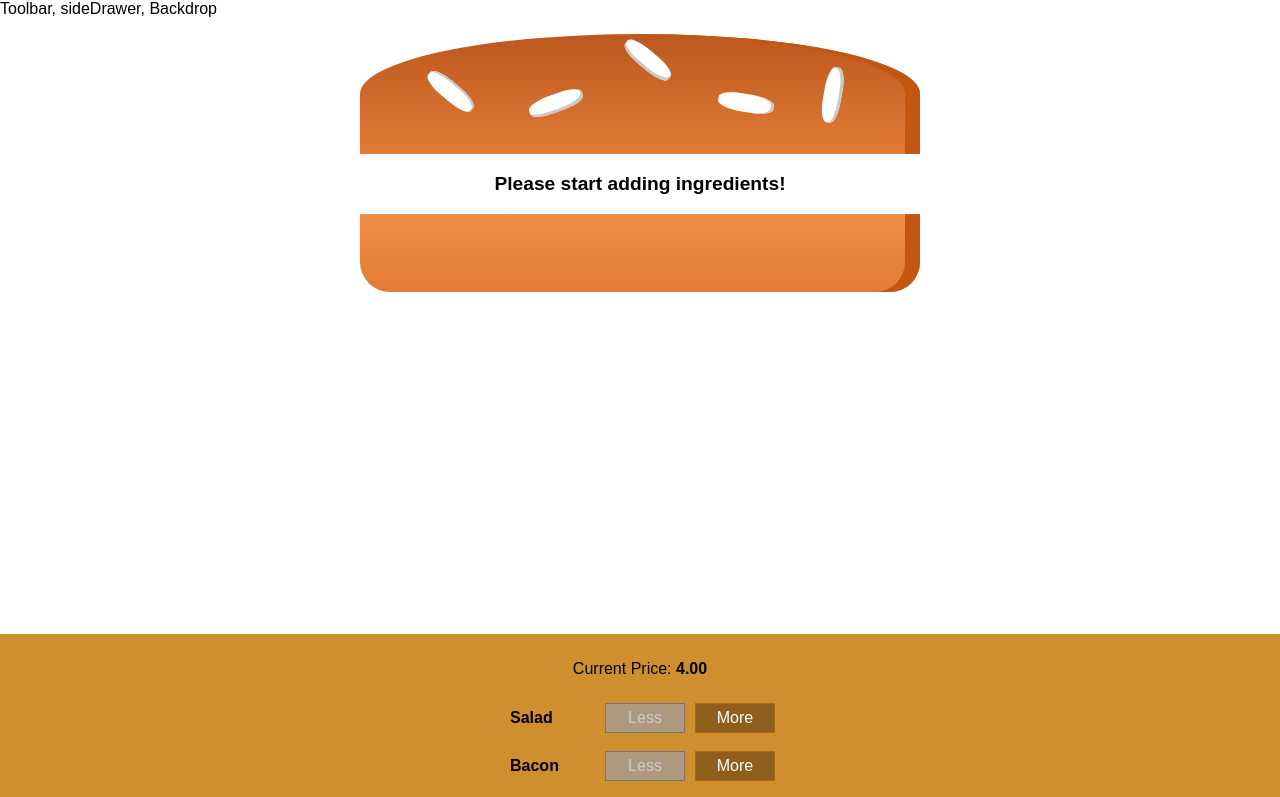
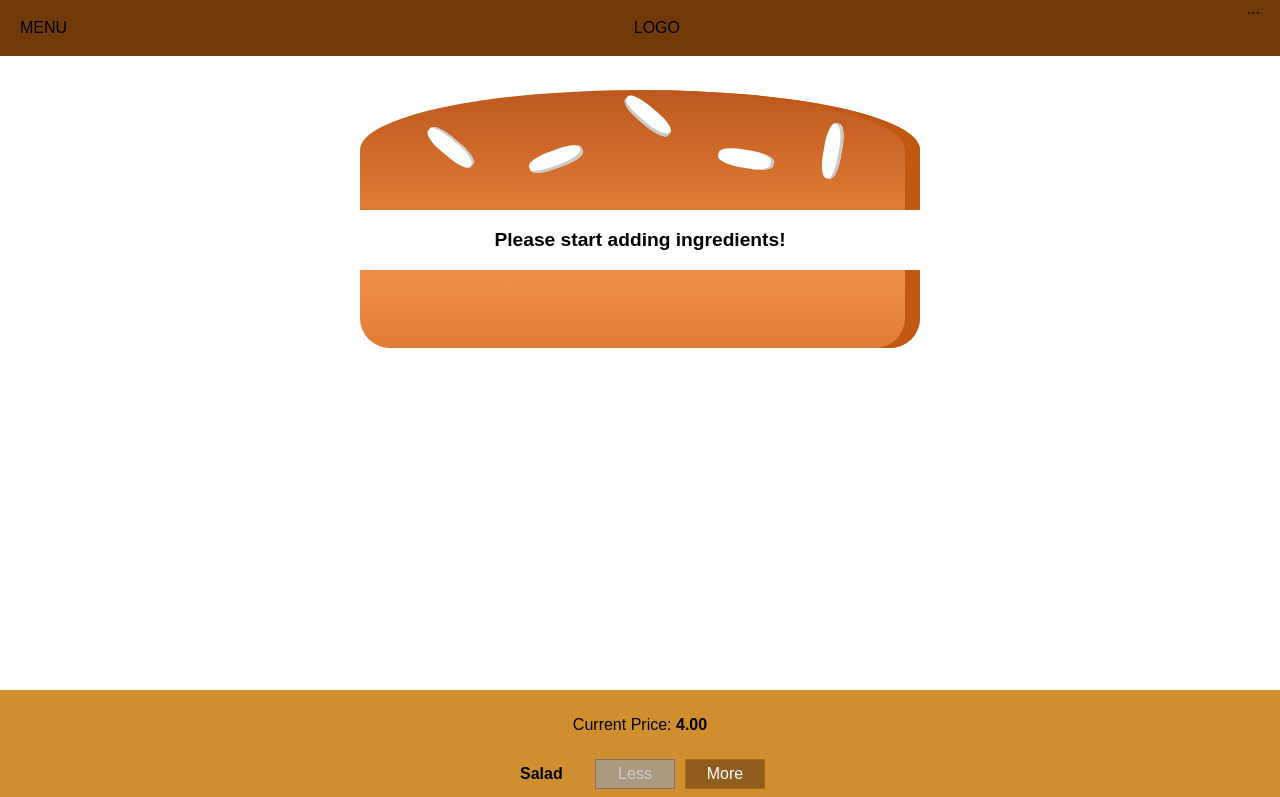
Before and after one commit to mohamednajiub/Burger-Builder, a React (Create React App) app: page / in a window 1280 px wide. Shown: the top 797 px of the page. Built offline with nearby package versions, Linux system fonts and the light colour scheme.

Commit message:
add navigation structure

```diff
--- a/src/components/Layout/Layout.js
+++ b/src/components/Layout/Layout.js
@@ -1,9 +1,13 @@
 import React from 'react';
 import classes from './Layout.module.css';
+import Toolbar from '../Navigation/Toolbar/Toolbar'
 const layout = (props) => (
     <>
-        <div>Toolbar, sideDrawer, Backdrop</div>
-        <main className={classes['Content']}>
+        <Toolbar/>
+        <div>
+
+            sideDrawer, Backdrop</div>
+        <main className={classes.Content}>
             {props.children}
         </main>
     </>
--- a/src/components/Layout/Layout.module.css
+++ b/src/components/Layout/Layout.module.css
@@ -1,3 +1,3 @@
 .Content{
-    margin-top: 16px;
+    margin-top: 72px;
 }
--- /dev/null
+++ b/src/components/Navigation/Toolbar/Toolbar.js
@@ -0,0 +1,14 @@
+import React from 'react';
+import classes from './Toolbar.module.css'
+
+const toolbar = (props) => (
+    <header className={classes.Toolbar}>
+        <div>MENU</div>
+        <div>LOGO</div>
+        <nav>
+            ...
+        </nav>
+    </header>
+);
+
+export default toolbar;
--- /dev/null
+++ b/src/components/Navigation/Toolbar/Toolbar.module.css
@@ -0,0 +1,16 @@
+.Toolbar{
+    height: 56px;
+    width: 100%;
+    position: fixed;
+    top: 0;
+    left: 0;
+    background-color: #703B09;
+    display: flex;
+    justify-content: space-between;
+    align-items: center;
+    padding: 0 20px;
+    z-index: 90;
+}
+.Toolbar nav{
+    height: 100%;
+}
--- a/src/index.css
+++ b/src/index.css
@@ -1,3 +1,6 @@
+*{
+  box-sizing: border-box
+}
 body {
   margin: 0;
   padding: 0;
```
